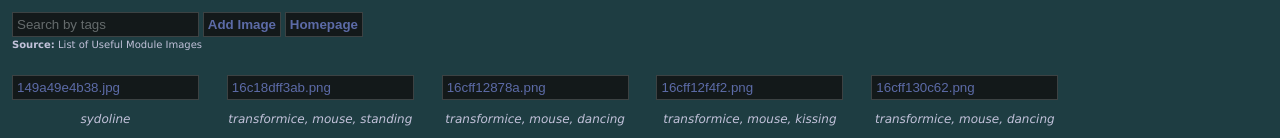
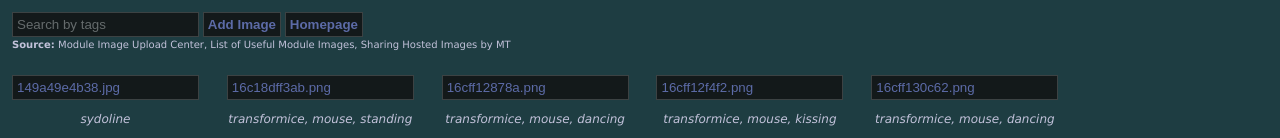
Before and after one commit to webninjasi/tfm-luahelp, a website: page image.html in a window 1280 px wide. Shown: the top 138 px of the page. Drawn offline with Linux system fonts and the light colour scheme; grey boxes are pictures that could not be loaded.

Commit message:
Add more images

```diff
--- a/data/images.js
+++ b/data/images.js
@@ -185,4 +185,79 @@ var allImages = {
   "16fe31c8ffd.png": "icon, four snowballs",
   "17136fe68cc.png": "mouse, please",
   "17161288bee.png": "bird, derpy",
+
+  "17948d9ecc2.png": "red pixel, 0xff0000",
+  "17948da0435.png": "green pixel, 0x00ff00",
+  "17948da1ba8.png": "blue pixel, 0x0000ff",
+  "17948da3319.png": "black pixel, 0x000000",
+  "17948da4a89.png": "white pixel, 0xffffff",
+
+  "1570ab92c4b.png": "mouse looking right",
+  "1570ab960d8.png": "mouse looking left",
+  "166bcb540cb.png": "us, american flag",
+  "179aaa7dfa1.png": "vignette",
+
+  "1674801ea08.png": "ui button emote angry",
+  "16748020179.png": "ui button emote clap",
+  "167480218ea.png": "ui button emote confetti",
+  "1674802305b.png": "ui button emote dance",
+  "167480247cc.png": "ui button emote facepalm",
+  "16748025f3d.png": "ui button emote high five",
+  "167480276af.png": "ui button emote hug",
+  "16748028e21.png": "ui button emote ask for kiss",
+  "1674802a592.png": "ui button emote kiss",
+  "1674802bd07.png": "ui button emote laughter",
+  "1674802d478.png": "ui button emote rock paper scissors",
+  "1674802ebea.png": "ui button emote sit",
+  "1674803035b.png": "ui button emote sleep",
+  "16748031acc.png": "ui button emote cry",
+
+  "14e555a4c1b.jpg": "2015 usa independence day lua event map background",
+  "14e520635b4.png": "2015 usa independence day lua event map foreground, statue of liberty",
+  "14e78118c13.jpg": "2015 bastille day lua event map background",
+  "14e7811b53a.png": "2015 bastille day lua event tree leaf foreground",
+  "149c04b50ac.jpg": "2014 grim's mansion lua event map background",
+  "149c04bc447.png": "2014 grim's mansion lua event map foreground",
+  "14abae230c8.jpg": "2015 nuremberg's streets lua event map background",
+  "14aa6e36f3e.png": "2015 nuremberg's streets lua event map foreground",
+  "14a88571f89.jpg": "2013 toy factory lua event map background",
+  "14a8d41a838.jpg": "2013 children's day lua event map background",
+  "14a8d430dfa.png": "2013 children's day lua event map foreground",
+  "15150c10e92.png": "2013 new year's lua event map background",
+  "1569ed22fca.png": "bookshelf",
+  "1569edb5d05.png": "bookshelf inverted",
+  "1569ec80946.png": "fireplace",
+  "15699c75f35.png": "fireplace inverted",
+  "1569e9e54f4.png": "light gray coffin cascet",
+  "15699c67278.png": "light gray coffin cascet inverted",
+  "1569e7e4495.png": "cemetery graveyard background",
+  "156999e1f40.png": "cemetery graveyard background inverted",
+  "156999ebf03.png": "christmas tree",
+  "1569e7d3bac.png": "christmas tree inverted",
+  "1569e7ca20e.png": "tree with snow",
+  "156999e6b7e.png": "tree with snow inverted",
+  "155a7b9a815.png": "tree",
+  "1569e788f68.png": "tree inverted",
+  "155a7c4e15a.png": "red flower",
+  "155a7c50a6b.png": "blue flower",
+  "155a7c834a4.png": "window",
+  "1569e9bfb87.png": "window inverted",
+  "155a7ca38b7.png": "light gray sofa",
+  "156999f093a.png": "palm tree",
+  "1569e7706c4.png": "palm tree inverted",
+  "15699b2da1f.png": "light gray halloween bookshelves",
+  "1569e77e3a5.png": "light gray halloween bookshelves inverted",
+  "1569e79c9e3.png": "autumn tree",
+  "15699b344da.png": "autumn tree inverted",
+  "1569e773235.png": "huge pumpkin",
+  "15699c5e038.png": "light gray piano",
+  "15699c3eedd.png": "light gray barrel",
+  "15699b15524.png": "wardrobe",
+  "1569e7ae2e0.png": "wardrobe inverted",
+  "1569edb8321.png": "treasure chest",
+  "1569ed263b4.png": "treasure chest inverted",
+  "1569edbaea9.png": "fishing poster",
+  "1569ed28f41.png": "fishing poster inverted",
+  "1569ed2cb80.png": "snowman",
+  "1569edbe194.png": "snowman inverted",
 };
--- a/image.html
+++ b/image.html
@@ -19,7 +19,9 @@
 
         <small>
           <b>Source:</b>
-          <a href="https://atelier801.com/topic?f=801101&t=938262">List of Useful Module Images</a>
+          <a href="https://atelier801.com/topic?f=6&t=893819">Module Image Upload Center</a>,
+          <a href="https://atelier801.com/topic?f=801101&t=938262">List of Useful Module Images</a>,
+          <a href="https://atelier801.com/topic?f=6&t=877911">Sharing Hosted Images by MT</a>
         </small>
       </div>
 
```
